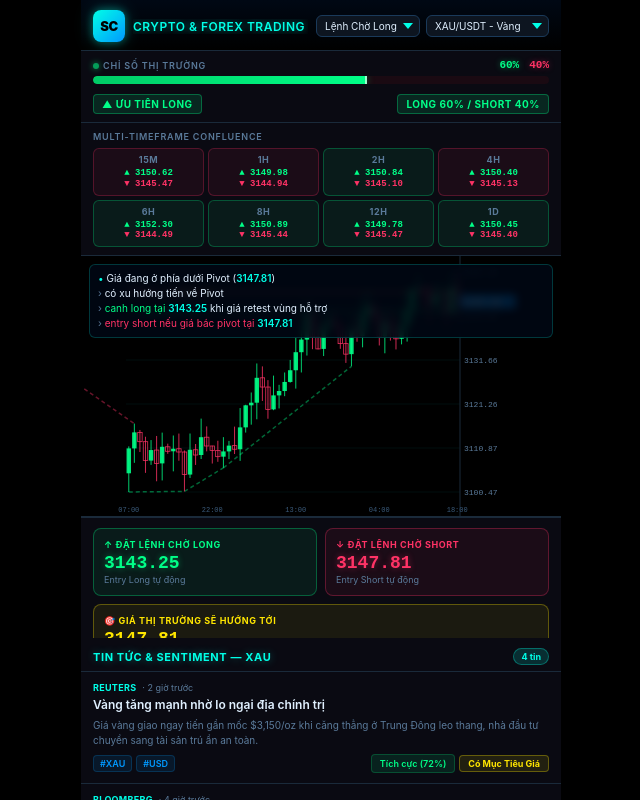
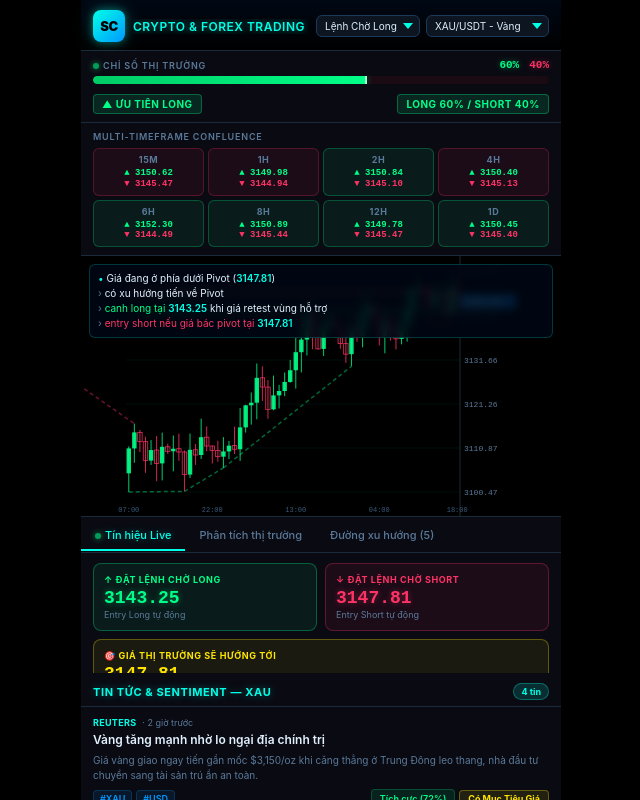
Before and after one commit to andlystean-ship-it/tradingcungandly1203, a React (Vite) app: page / in a window 1280 px wide. Shown: the whole page, without its empty margins (319-959 px from the left). Built offline with nearby package versions, Linux system fonts and the light colour scheme.

Commit message:
fix: tabs clickable - chart-tabs height collapse & SVG pointer-events
Co-authored-by: andlystean-ship-it <265062876+andlystean-ship-it@users.noreply.github.com>

```diff
--- a/src/App.css
+++ b/src/App.css
@@ -319,7 +319,7 @@ html, body, #root {
   height: 260px;
   min-height: 260px;
   background: var(--bg);
-  overflow: visible;
+  overflow: hidden;
 }
 
 #tv-chart {
@@ -400,18 +400,26 @@ html, body, #root {
 
 /* ── CHART TABS ── */
 .chart-tabs {
-  display: flex;
+  display: block;
+  background: var(--bg-panel);
   border-bottom: 1px solid var(--border-dim);
-  background: var(--bg-panel);
   overflow-x: auto;
+  overflow-y: hidden;
+  white-space: nowrap;
   scrollbar-width: none;
+  min-height: 36px;
+  line-height: 36px;
 }
 
 .chart-tabs::-webkit-scrollbar { display: none; }
 
 .chart-tab {
+  display: inline-block;
   flex-shrink: 0;
-  padding: 8px 12px;
+  padding: 0 14px;
+  height: 36px;
+  line-height: 36px;
+  vertical-align: top;
   font-size: 11px;
   font-weight: 500;
   color: var(--text-muted);
@@ -426,7 +434,7 @@ html, body, #root {
 
 .chart-tab.active {
   color: var(--neon-cyan);
-  border-bottom-color: var(--neon-cyan);
+  box-shadow: inset 0 -2px 0 var(--neon-cyan);
   text-shadow: 0 0 8px #00ffe766;
 }
 
--- a/src/components/MainChart.tsx
+++ b/src/components/MainChart.tsx
@@ -58,7 +58,7 @@ export default function MainChart({ candles, scenario }: Props) {
           viewBox={`0 0 ${totalW} ${CHART_HEIGHT}`}
           width="100%"
           height={CHART_HEIGHT}
-          style={{ display: "block" }}
+          style={{ display: "block", pointerEvents: "none" }}
           xmlns="http://www.w3.org/2000/svg"
         >
           {/* Background */}
```
